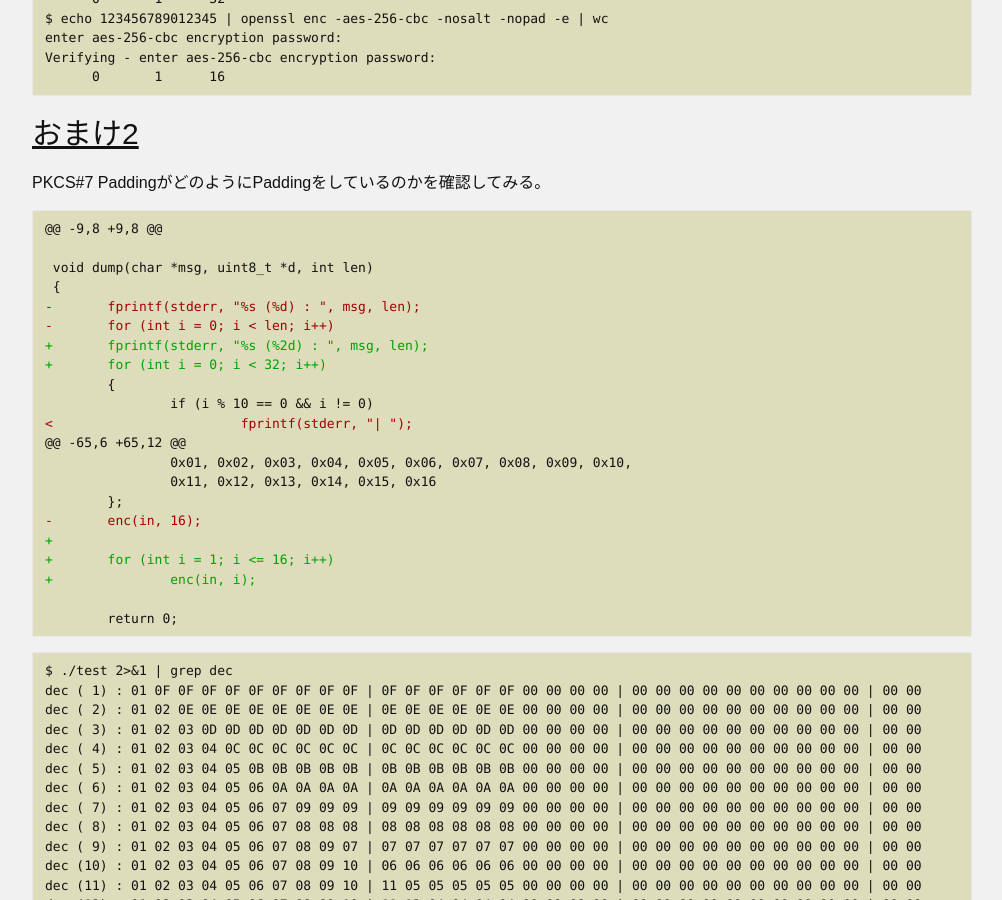
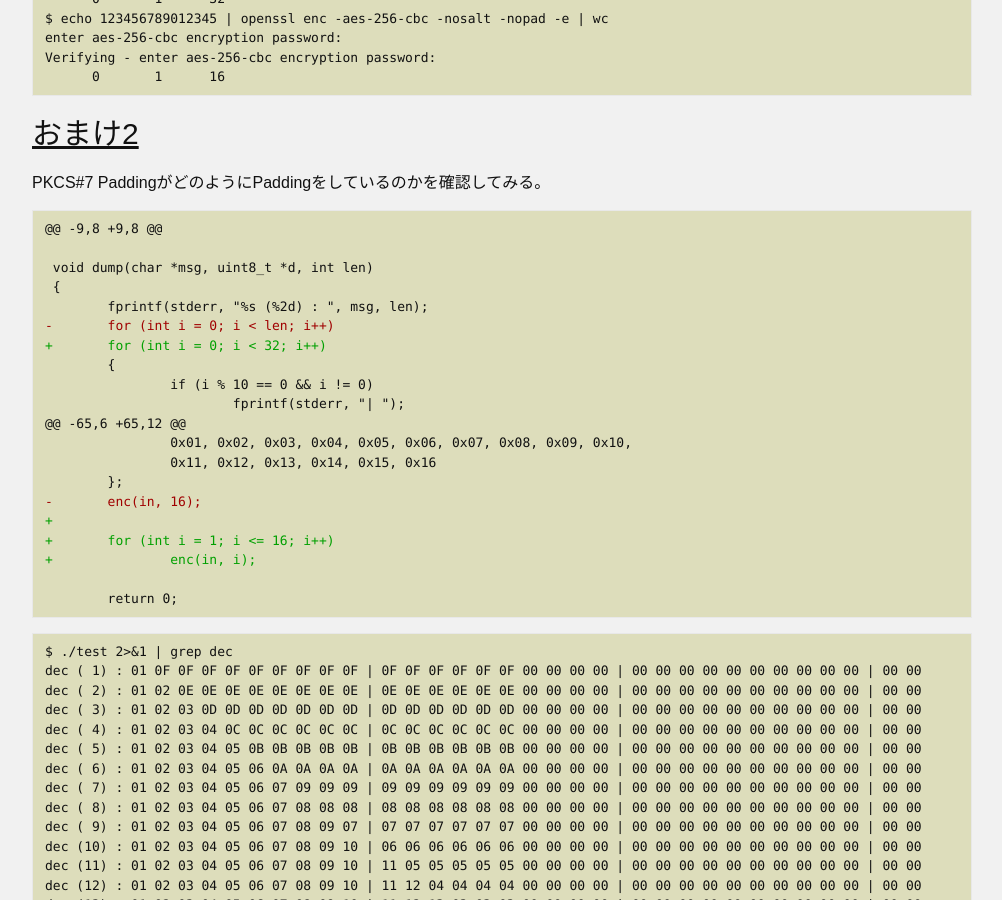
Before and after one commit to MasahikoSawada/masahikosawada.github.io, a Jekyll site: the page built from _posts/2020-02-10-OpenSSL-Padding.md, in a window 1280 px wide and 900 px high, scrolled down 3565 px. Shown: the whole window, without its empty margins (138-1140 px from the left). Built offline with Jekyll 4.4.1, drawn with Linux system fonts in a browser that asks for light colours; comment, search, counter and statistics services are not loaded.

Commit message:
Post: fix the diff sample.

```diff
--- a/_posts/2020-02-10-OpenSSL-Padding.md
+++ b/_posts/2020-02-10-OpenSSL-Padding.md
@@ -176,13 +176,12 @@ PKCS#7 PaddingがどのようにPaddingをしているのかを確認してみ
 
  void dump(char *msg, uint8_t *d, int len)
  {
--       fprintf(stderr, "%s (%d) : ", msg, len);
+        fprintf(stderr, "%s (%2d) : ", msg, len);
 -       for (int i = 0; i < len; i++)
-+       fprintf(stderr, "%s (%2d) : ", msg, len);
 +       for (int i = 0; i < 32; i++)
         {
                 if (i % 10 == 0 && i != 0)
-<                        fprintf(stderr, "| ");
+                        fprintf(stderr, "| ");
 @@ -65,6 +65,12 @@
                 0x01, 0x02, 0x03, 0x04, 0x05, 0x06, 0x07, 0x08, 0x09, 0x10,
                 0x11, 0x12, 0x13, 0x14, 0x15, 0x16
```
